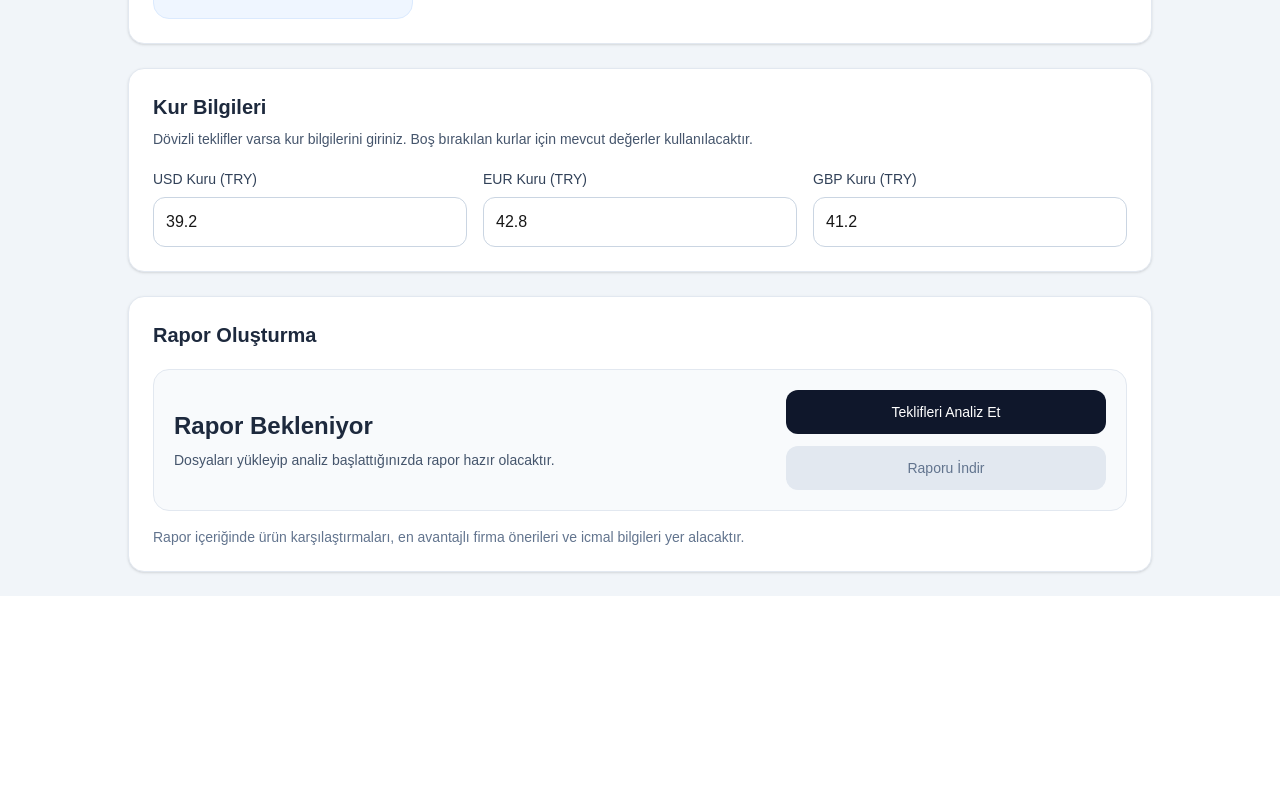
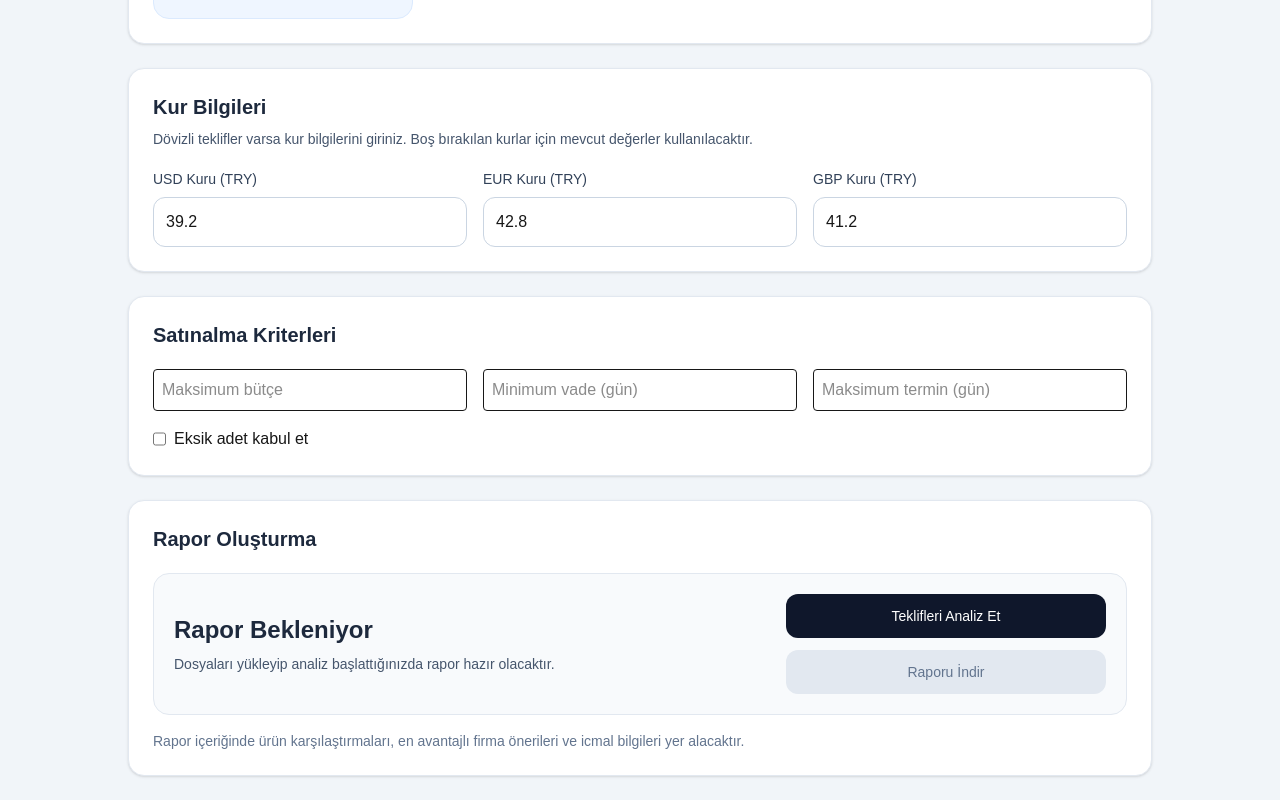
Before and after one commit to ysmnckr06-ai/procurement, a Next.js app in the folder procurement-platform/: page /dashboard/teklifler in a window 1280 px wide. Shown: the part 791-1591 px from the top of the page. Before the commit the page ends 1387 px from the top, so only its background shows below. Built offline with nearby package versions, Linux system fonts and the light colour scheme.

Commit message:
frontend içinde sadece teklifler sayfasına yeni seçim butonu eklendi.

```diff
--- a/procurement-platform/src/app/dashboard/teklifler/page.js
+++ b/procurement-platform/src/app/dashboard/teklifler/page.js
@@ -29,6 +29,10 @@ export default function TekliflerPage() {
   const [requestLists, setRequestLists] = useState([]);
   const [selectedRequestId, setSelectedRequestId] = useState("");
   const [requestFile, setRequestFile] = useState(null);
+  const [maxBudget, setMaxBudget] = useState("");
+  const [minVadeDays, setMinVadeDays] = useState("");
+  const [maxTerminDays, setMaxTerminDays] = useState("");
+  const [allowMissingQty, setAllowMissingQty] = useState(false);
 
   useEffect(() => {
   const stored = JSON.parse(localStorage.getItem("talepListeleri") || "[]");
@@ -119,6 +123,10 @@ export default function TekliflerPage() {
     });
 
     formData.append("firma_adlari_text", "A Firması,B Firması,C Firması");
+    formData.append("max_budget", maxBudget);
+    formData.append("min_vade_days", minVadeDays);
+    formData.append("max_termin_days", maxTerminDays);
+    formData.append("allow_missing_qty", allowMissingQty ? "true" : "false");
 
     const response = await fetch("http://127.0.0.1:8000/analyze-offers", {
       method: "POST",
@@ -285,6 +293,47 @@ export default function TekliflerPage() {
           )}
         </div>
 
+          <div className="rounded-2xl border border-slate-200 bg-white p-6 shadow-sm">
+            <h2 className="text-xl font-semibold text-slate-800">Satınalma Kriterleri</h2>
+
+          <div className="mt-5 grid grid-cols-1 gap-4 md:grid-cols-3">
+
+            <input
+              type="number"
+              placeholder="Maksimum bütçe"
+              value={maxBudget}
+              onChange={(e) => setMaxBudget(e.target.value)}
+              className="border p-2 rounded"
+            />
+
+            <input
+              type="number"
+              placeholder="Minimum vade (gün)"
+              value={minVadeDays}
+              onChange={(e) => setMinVadeDays(e.target.value)}
+              className="border p-2 rounded"
+            />
+
+            <input
+              type="number"
+              placeholder="Maksimum termin (gün)"
+              value={maxTerminDays}
+              onChange={(e) => setMaxTerminDays(e.target.value)}
+              className="border p-2 rounded"
+            />
+
+          </div>
+
+          <label className="mt-4 flex gap-2">
+            <input
+              type="checkbox"
+              checked={allowMissingQty}
+              onChange={(e) => setAllowMissingQty(e.target.checked)}
+            />
+            Eksik adet kabul et
+          </label>
+        </div>
+
         <div className="rounded-2xl border border-slate-200 bg-white p-6 shadow-sm">
           <h2 className="text-xl font-semibold text-slate-800">Rapor Oluşturma</h2>
 
```
